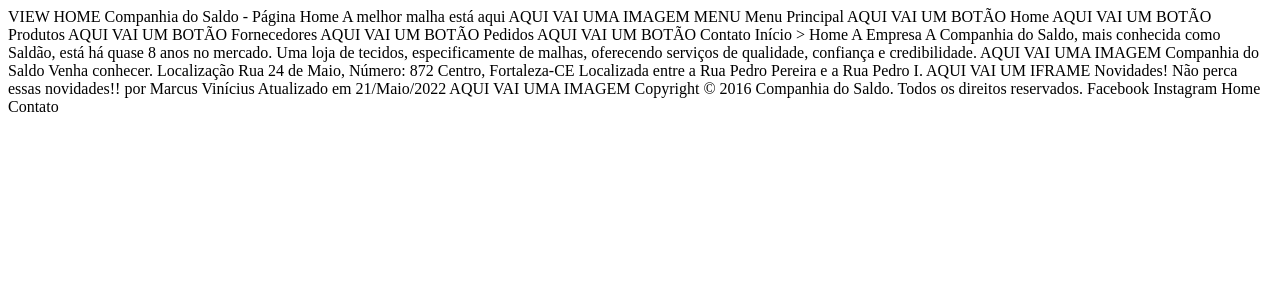
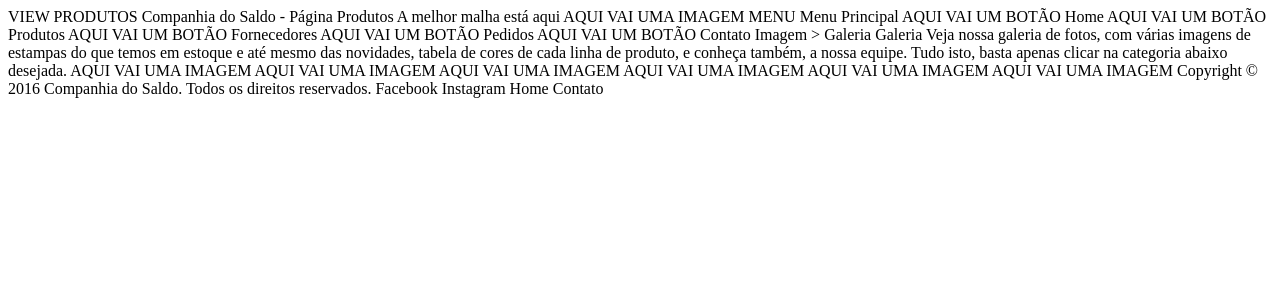
Before and after one commit to marcusviniciusmo/CompanhiaDoSaldo_Website_DEPRECATED, a React (Create React App) app in the folder frontend/: page / in a window 1280 px wide. Shown: the top 300 px of the page. Built offline with nearby package versions, Linux system fonts and the light colour scheme.

Commit message:
Data definition in the Produtos view

```diff
--- a/frontend/src/App.tsx
+++ b/frontend/src/App.tsx
@@ -7,7 +7,7 @@ import Contato from 'views/Contato';
 
 function App() {
   return (
-    <Home />
+    <Produtos />
   );
 }
 
--- a/frontend/src/views/Produtos/index.tsx
+++ b/frontend/src/views/Produtos/index.tsx
@@ -1,7 +1,39 @@
 function Produtos() {
   return (
     <>
+      VIEW PRODUTOS
       Companhia do Saldo - Página Produtos
+      A melhor malha está aqui
+      AQUI VAI UMA IMAGEM
+      MENU
+      Menu Principal
+      AQUI VAI UM BOTÃO
+      Home
+      AQUI VAI UM BOTÃO
+      Produtos
+      AQUI VAI UM BOTÃO
+      Fornecedores
+      AQUI VAI UM BOTÃO
+      Pedidos
+      AQUI VAI UM BOTÃO
+      Contato
+      Imagem &gt; Galeria
+      Galeria
+      Veja nossa galeria de fotos, com várias imagens de estampas do que temos
+      em estoque e até mesmo das novidades, tabela de cores de cada linha de
+      produto, e conheça também, a nossa equipe. Tudo isto, basta apenas clicar
+      na categoria abaixo desejada.
+      AQUI VAI UMA IMAGEM
+      AQUI VAI UMA IMAGEM
+      AQUI VAI UMA IMAGEM
+      AQUI VAI UMA IMAGEM
+      AQUI VAI UMA IMAGEM
+      AQUI VAI UMA IMAGEM
+      Copyright &copy; 2016 Companhia do Saldo. Todos os direitos reservados.
+      Facebook
+      Instagram
+      Home
+      Contato
     </>
   );
 };
```
